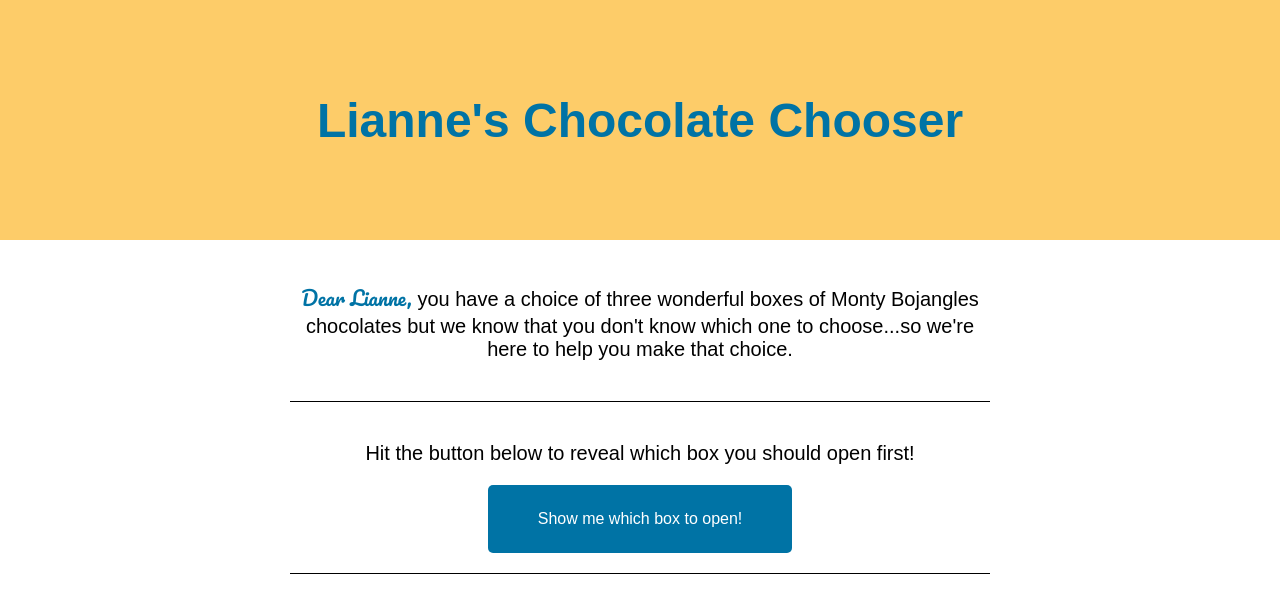
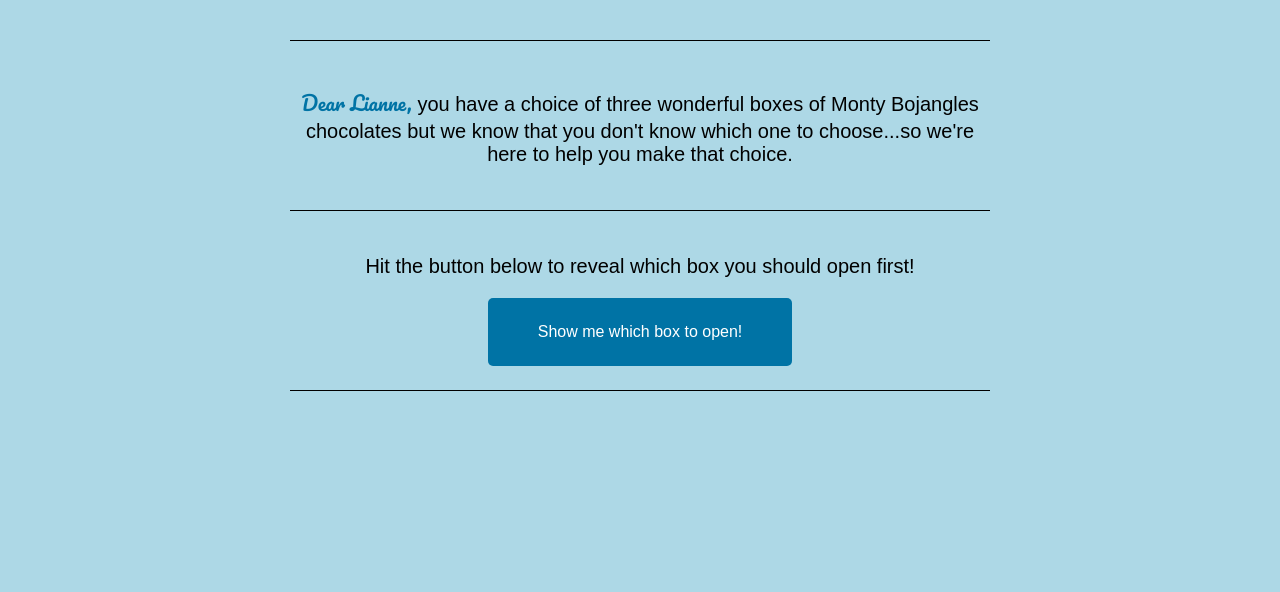
Before and after one commit to gideongoddard/xmas-choc-chooser, a plain HTML site: page index.html in a window 1280 px wide. Drawn offline with Linux system fonts and the light colour scheme; a web font is replaced by a local one.

Commit message:
Removed banner, changed body background colour and set some key vertical spacing to be based on viewport height

```diff
--- a/index.html
+++ b/index.html
@@ -9,9 +9,6 @@
     <link href="https://fonts.googleapis.com/css?family=Gayathri|Pacifico|Courgette&display=swap" rel="stylesheet">
 </head>
 <body>
-    <header>
-        <h1>Lianne's Chocolate Chooser</h1>
-    </header>
     <section id="intro">
         <p><span id="addressee">Dear Lianne, </span>you have a choice of three wonderful boxes of Monty Bojangles chocolates but we know that you don't know which one to choose...so we're here to help you make that choice.</p>
     </section>
--- a/style.css
+++ b/style.css
@@ -1,20 +1,11 @@
 body {
     font-family: 'Gayathri', sans-serif;
     margin: 0;
+    background-color: lightblue;
 }
 
 #addressee {
     font-family: 'Pacifico', cursive;
-    color: #0073a5;
-}
-
-header {
-    text-align: center;
-    height: 30vh;
-    display: grid;
-    align-items: center;
-    background-color: #fdcc69;
-    font-size: 3vh;
     color: #0073a5;
 }
 
@@ -23,8 +14,13 @@ section {
     text-align: center;
     width: 95%;
     max-width: 700px;
-    padding: 20px 0;
+    padding: 3vh 0;
     border-bottom: 1px solid black;
+}
+
+#intro {
+    border-top: 1px solid black;
+    margin-top: 5vh;
 }
 
 p {
```
